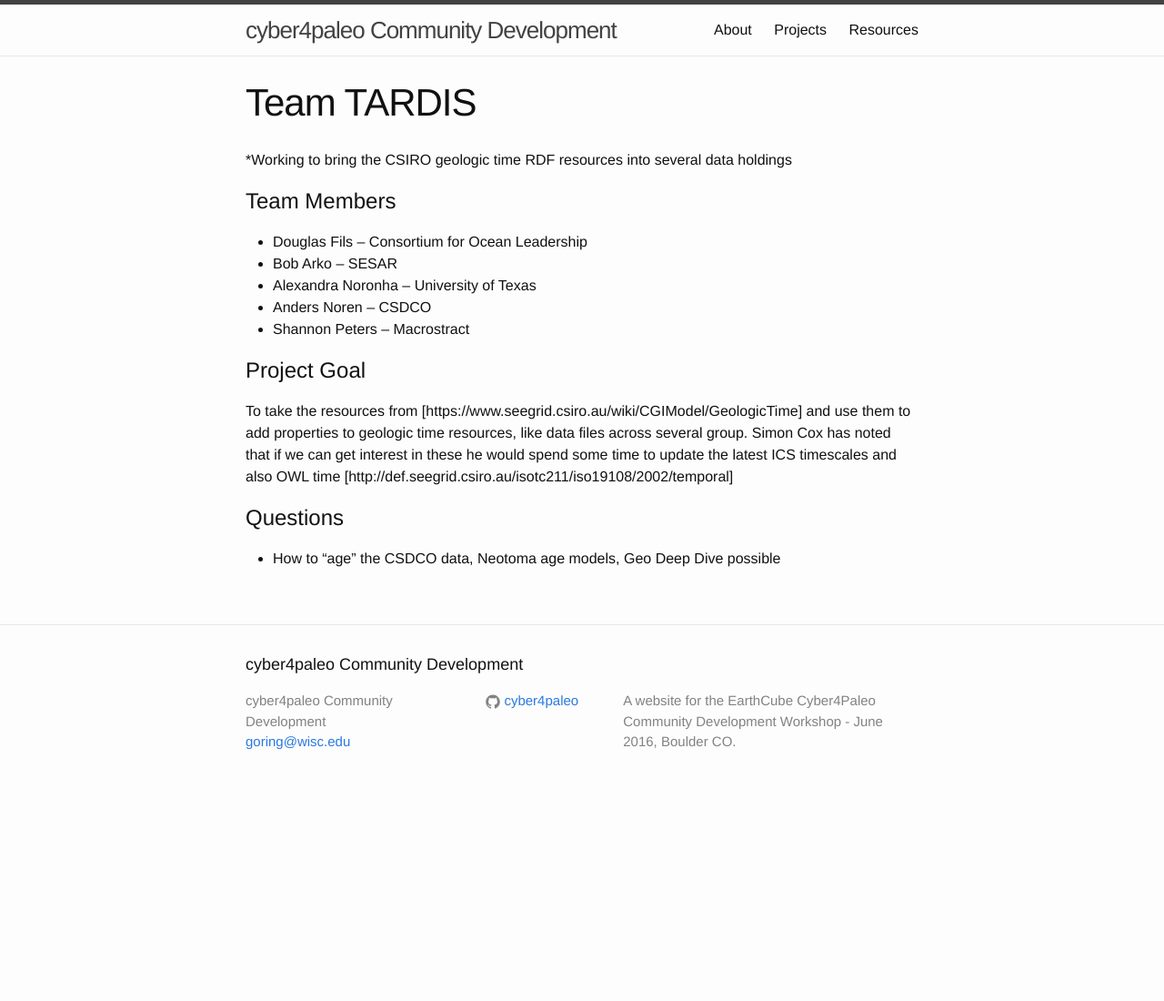
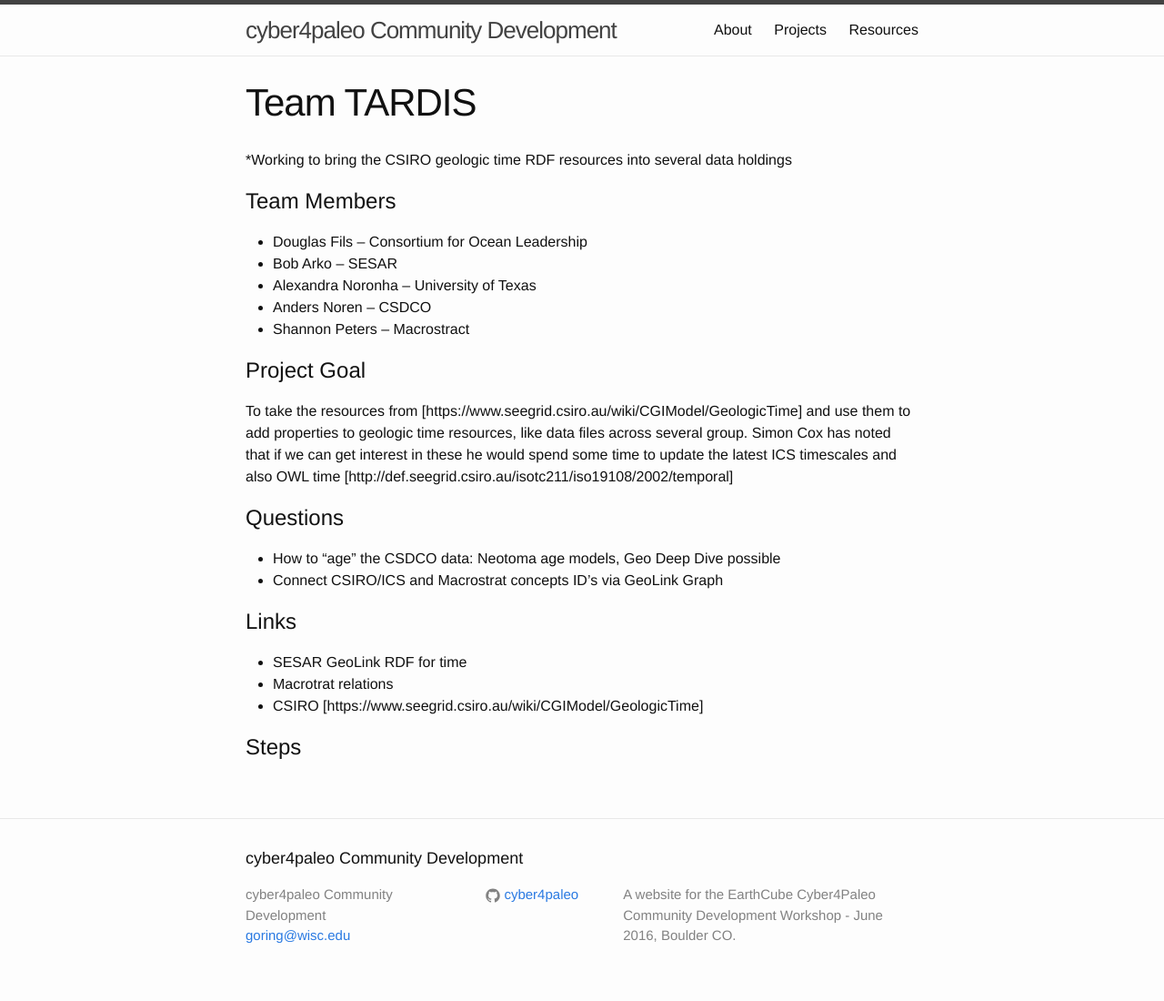
Before and after one commit to cyber4paleo/cyber4paleo.github.io, a Jekyll site: the page built from _projects/team_tardis.md, in a window 1280 px wide. Shown: the whole page at 91% size. Built offline with Jekyll 4.4.1, drawn with Linux system fonts in a browser that asks for light colours; before the commit the page ends 900 px from its top, so only the background shows below that.

Commit message:
TARDIS updates

```diff
--- a/_projects/team_tardis.md
+++ b/_projects/team_tardis.md
@@ -26,4 +26,14 @@ OWL time [http://def.seegrid.csiro.au/isotc211/iso19108/2002/temporal]
 
 # Questions
 
-  * How to "age" the CSDCO data,  Neotoma age models, Geo Deep Dive possible
+  * How to "age" the CSDCO data:  Neotoma age models, Geo Deep Dive possible
+  * Connect CSIRO/ICS and Macrostrat concepts ID's via GeoLink Graph
+
+
+# Links
+
+  * SESAR GeoLink RDF for time
+  * Macrotrat relations
+  * CSIRO   [https://www.seegrid.csiro.au/wiki/CGIModel/GeologicTime]
+
+# Steps
```
